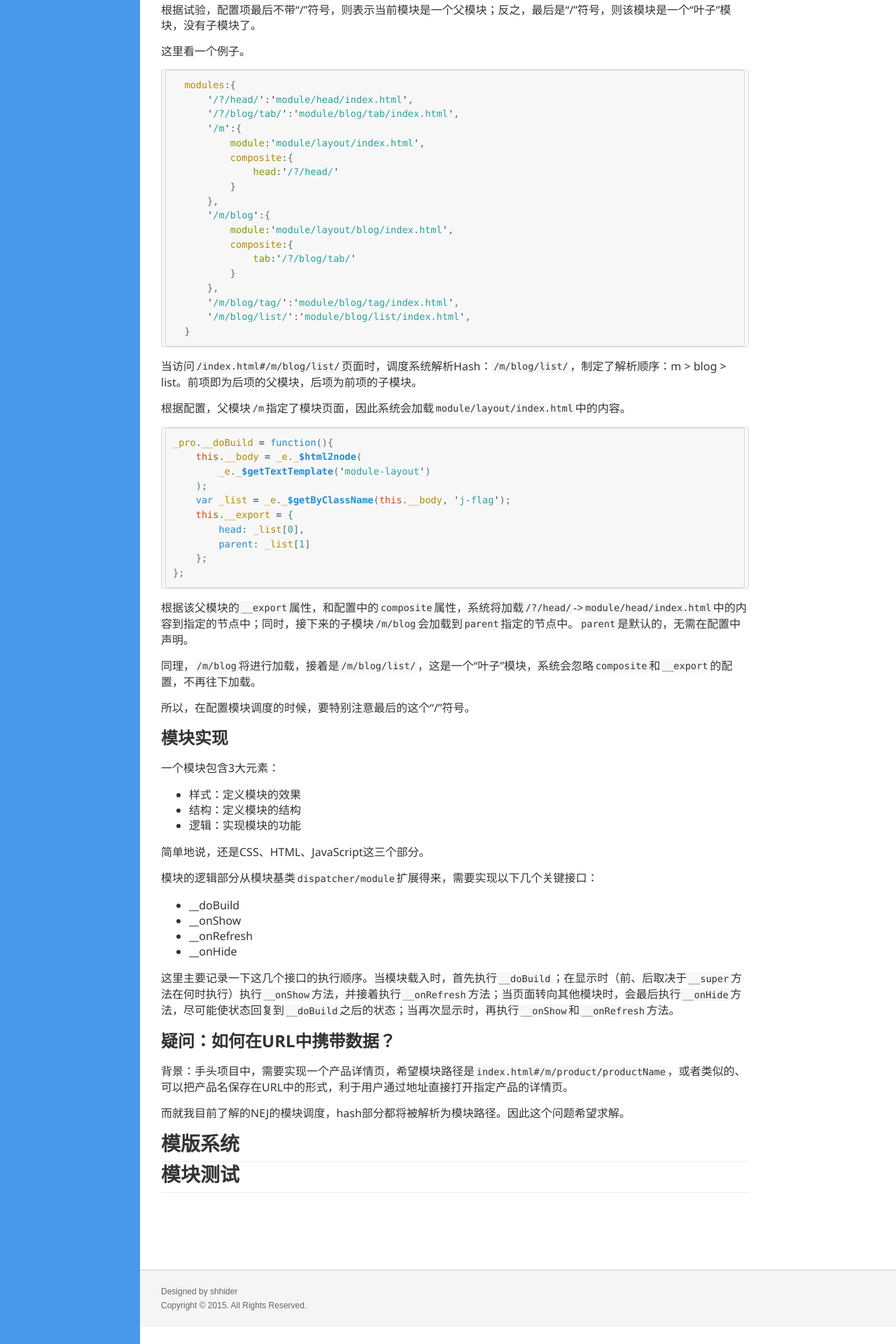
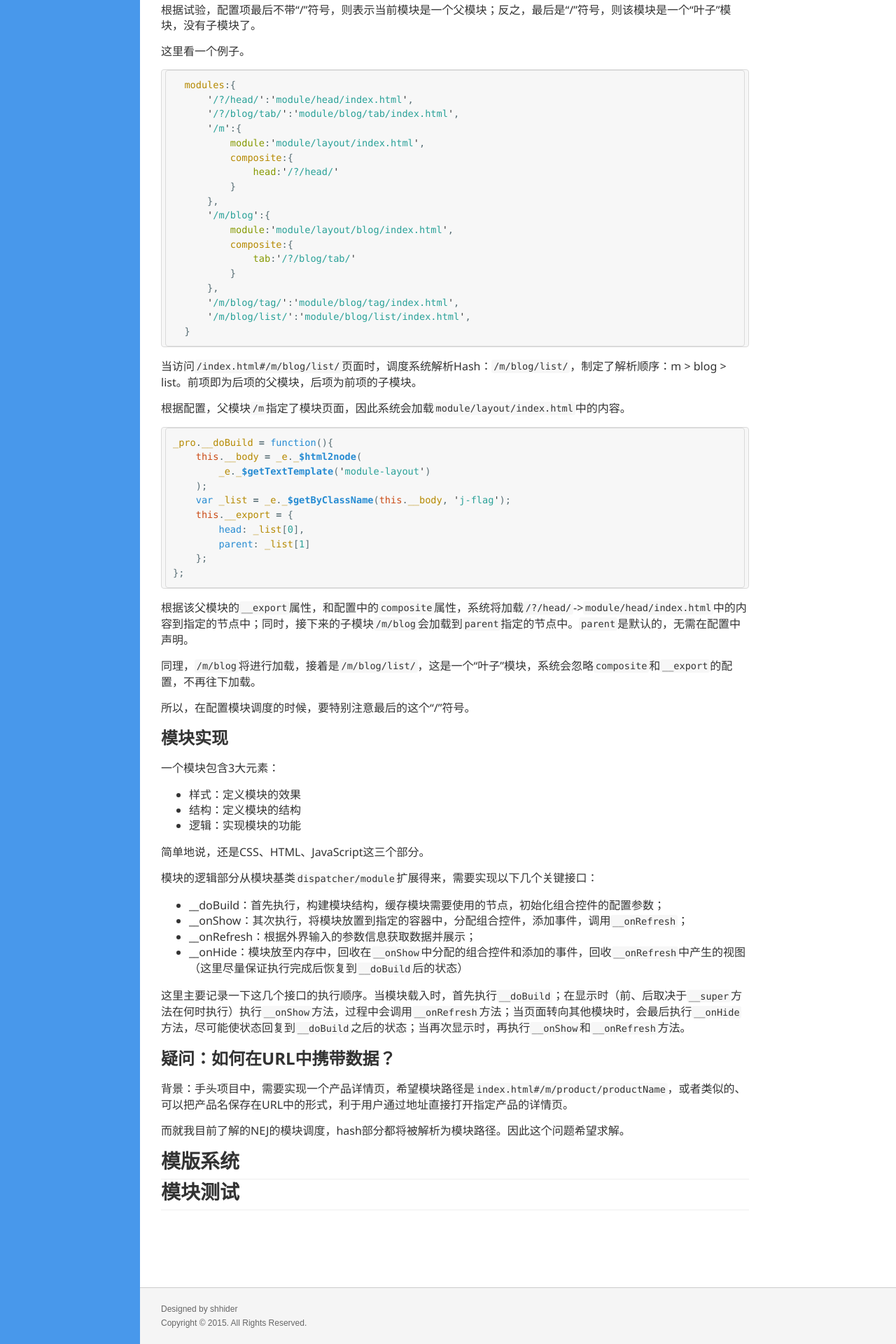
Before and after one commit to shhider/shhider.github.io, a Jekyll site: the page built from _posts/2015-07-13-NEJ-studying.md, in a window 1280 px wide. Shown: the part 778-2698 px from the top of the page at 70% size. Built offline with Jekyll 4.4.1, drawn with Linux system fonts in a browser that asks for light colours; Markdown is read by kramdown in place of the engine named in the settings; comment, search, counter and statistics services are not loaded.

Commit message:
modify nej studing

```diff
--- a/_posts/2015-07-13-NEJ-studying.md
+++ b/_posts/2015-07-13-NEJ-studying.md
@@ -91,12 +91,12 @@ _pro.__doBuild = function(){
 
 模块的逻辑部分从模块基类``dispatcher/module``扩展得来，需要实现以下几个关键接口：
 
-- __doBuild
-- __onShow
-- __onRefresh
-- __onHide
+- \_\_doBuild：首先执行，构建模块结构，缓存模块需要使用的节点，初始化组合控件的配置参数；
+- \_\_onShow：其次执行，将模块放置到指定的容器中，分配组合控件，添加事件，调用``__onRefresh``；
+- \_\_onRefresh：根据外界输入的参数信息获取数据并展示；
+- \_\_onHide：模块放至内存中，回收在``__onShow``中分配的组合控件和添加的事件，回收``__onRefresh``中产生的视图（这里尽量保证执行完成后恢复到``__doBuild``后的状态）
 
-这里主要记录一下这几个接口的执行顺序。当模块载入时，首先执行``__doBuild``；在显示时（前、后取决于``__super``方法在何时执行）执行``__onShow``方法，并接着执行``__onRefresh``方法；当页面转向其他模块时，会最后执行``__onHide``方法，尽可能使状态回复到``__doBuild``之后的状态；当再次显示时，再执行``__onShow``和``__onRefresh``方法。
+这里主要记录一下这几个接口的执行顺序。当模块载入时，首先执行``__doBuild``；在显示时（前、后取决于``__super``方法在何时执行）执行``__onShow``方法，过程中会调用``__onRefresh``方法；当页面转向其他模块时，会最后执行``__onHide``方法，尽可能使状态回复到``__doBuild``之后的状态；当再次显示时，再执行``__onShow``和``__onRefresh``方法。
 
 ### 疑问：如何在URL中携带数据？
 
```
